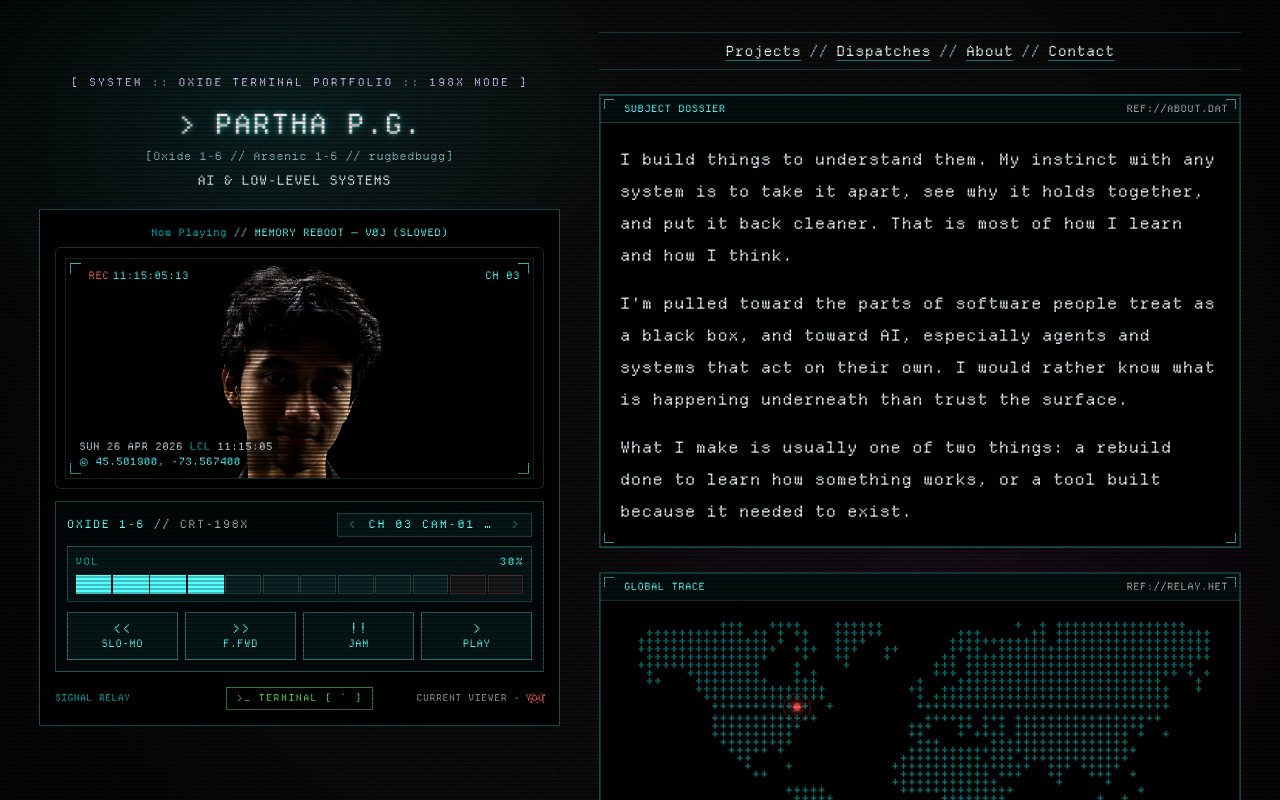
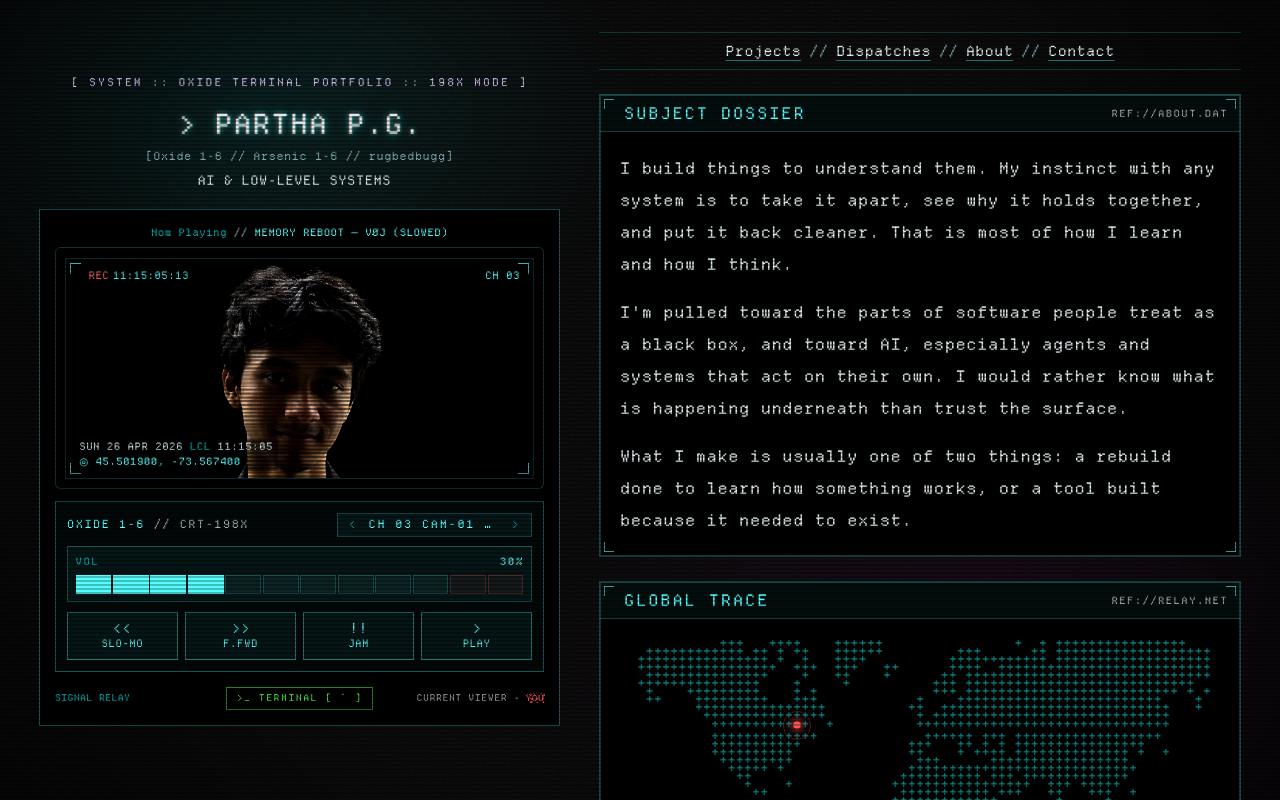
Before and after one commit to rugbedbugg/portfolio-website, a React (Vite) app: page / in a window 1280 px wide. Built offline with nearby package versions, Linux system fonts and the light colour scheme; the HTML template or start-up script is replaced by a standard one.

Commit message:
[Fix]: Make dossier section titles bold and compact the header bar

```diff
--- a/src/components/DossierPanel.tsx
+++ b/src/components/DossierPanel.tsx
@@ -28,12 +28,12 @@ const DossierPanel = ({
       />
     ))}
 
-    <div className="mono-command flex items-center justify-between gap-2 border-b border-cga-bcyan/20 bg-cga-bcyan/[0.05] px-3 py-1.5 text-[10px] tracking-[0.16em]">
-      <span className="flex items-center gap-1.5 text-cga-bcyan">
+    <div className="mono-command flex items-center justify-between gap-2 border-b border-cga-bcyan/20 bg-cga-bcyan/[0.05] px-3 py-1.5">
+      <span className="flex items-center gap-1.5 text-base font-bold tracking-[0.12em] text-cga-bcyan">
         <span className="inline-block h-1.5 w-1.5 bg-cga-bred animate-blink" />
         {label}
       </span>
-      <span className="truncate text-cga-gray">{code}</span>
+      <span className="truncate text-[10px] tracking-[0.14em] text-cga-gray">{code}</span>
     </div>
 
     <div className={bodyClassName}>{children}</div>
```
